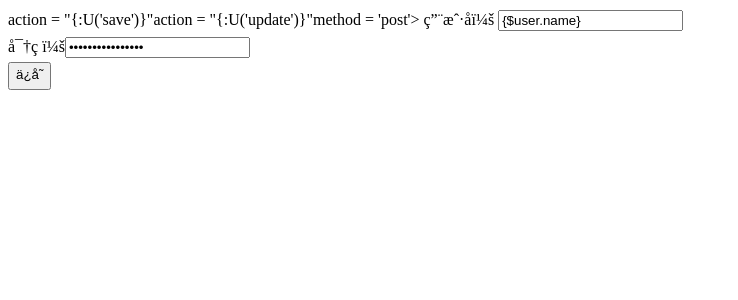
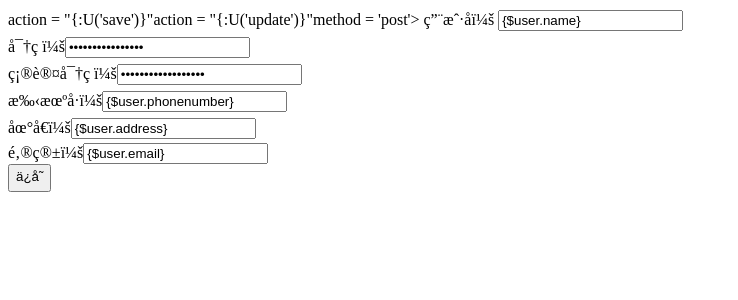
Before and after one commit to callme119/thinkphp-guide, a PHP site: page /DbName/Application/Liuxi/View/User/add.html in a window 1280 px wide. Shown: the top 300 px of the page, without its empty margins (0-738 px from the left). Run offline with PHP 8.4, Linux system fonts and the light colour scheme.

Commit message:
一部分自动验证代码

```diff
--- a/Application/Liuxi/View/User/add.html
+++ b/Application/Liuxi/View/User/add.html
@@ -6,9 +6,13 @@
 </head>
 <body>
     <form <eq name = "Think.Action_NAME" value = "add"> action = "{:U('save')}"<else/>action = "{:U('update')}"</eq>method = 'post'>
-    <label>用户名：</label> <input type ="text" name ="name" value ="{$user.name}"/></br>
-    <label>密码：</label><input type = "password" name = "password" value = "{$user.password}"/></br>
-    <button type = "submit">保存</button>
+        <label>用户名：</label> <input type ="text" name ="name" value ="{$user.name}"/></br>
+        <label>密码：</label><input type = "password" name = "password" value = "{$user.password}"/></br>
+        <label>确认密码：</label><input type = "password" name="repassword" value="{$user.repassword}"/></br>
+	    <label>手机号：</label><input type ="text" name="phonenumber" value="{$user.phonenumber}" /></br>
+	    <label>地址：</label><input type = "text" name="address" value="{$user.address}"/></br>
+	    <label>邮箱：</label><input type = "text" name="email" value="{$user.email}"/></br>
+        <button type = "submit">保存</button>
     </form>
 </body>
 </html>
--- a/Application/Liuxi/View/User/detail.html
+++ b/Application/Liuxi/View/User/detail.html
@@ -1,2 +1,5 @@
 <label>用户名:</label>{$user[name]}</br>
 <label>密码:</label>{$user[password]}</br>
+<label>用户名:</label>{$user[phonenumber]}</br>
+<label>密码:</label>{$user[address]}</br>
+<label>密码:</label>{$user[email]}</br>
--- a/Application/Liuxi/View/User/index.html
+++ b/Application/Liuxi/View/User/index.html
@@ -13,6 +13,9 @@
 				<td>{$k+1}</td>
 				<td>{$user[id]}</td>
 				<td>{$user[name]}</td>
+				<td>{$user[phonenumber]}</td>
+				<td>{$user[address]}</td>
+				<td>{$user[email]}</td>
 				<td><a class="button" href="{:U('detail?id='.$user[id])}">查看</a></td>
 				<td><a class="button" href="{:U('edit?id='.$user['id'])}">编辑</a></td>
 				<td><a class="button" href="{:U('delete?id='.$user['id'])}">删除</a></td>
```
Also changed, not shown: Application/Liuxi/Controller/UserController.class.php (+10 -4 lines), Application/Liuxi/Logic/UserLogic.class.php (+6 -2 lines), Application/Liuxi/Model/UserModel.class.php (+8 -1 lines).
